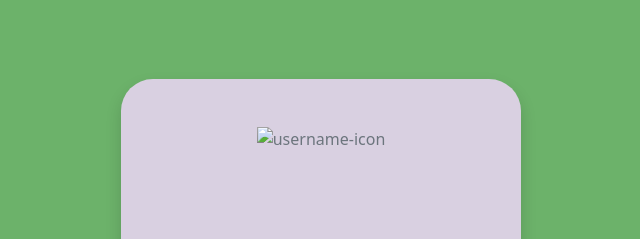
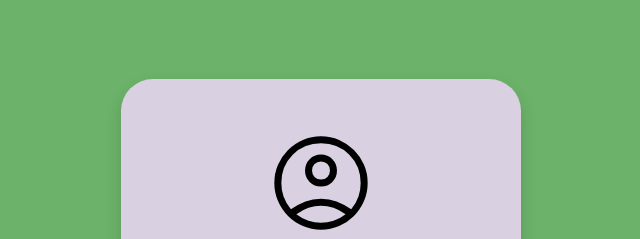
Before and after one commit to Julianagil/bit06excercises, a plain HTML site: page docs/index.html in a window 1280 px wide. Shown: the top 239 px of the page, without its empty margins (319-959 px from the left). Drawn offline with nearby package versions, Linux system fonts and the light colour scheme.

Commit message:
Final proyecto

```diff
--- a/docs/index.html
+++ b/docs/index.html
@@ -14,7 +14,7 @@
 
 
     <div class=" bgf p-5 rounded-5 text-secondary shadow" style="width: 25rem"> <div class="d-flex justify-content-center">
-        <img src="./docs/img/account_circle_FILL0_wght400_GRAD0_opsz48.svg" alt="username-icon" style="height: 7rem" />
+        <img src="./img/account_circle_FILL0_wght400_GRAD0_opsz48.svg" alt="username-icon" style="height: 7rem" />
     </div>
         <div class="text-center fs-1 fw-bold d-flex justify-content-center text-color"> Ingreso al sistema </div>
         <hr>
```
